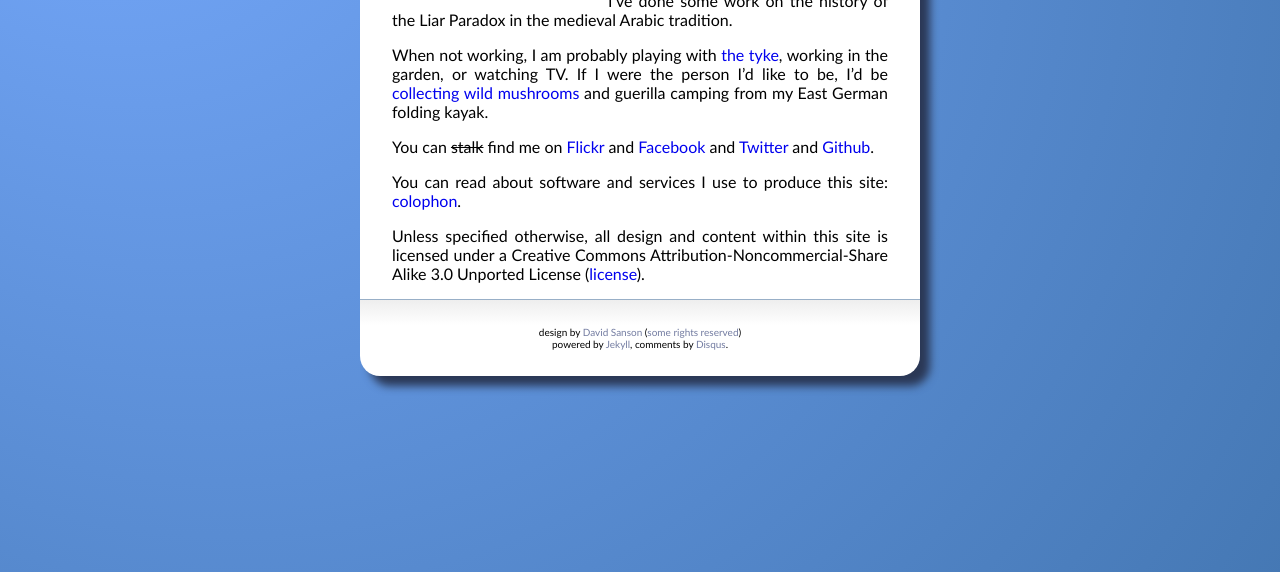
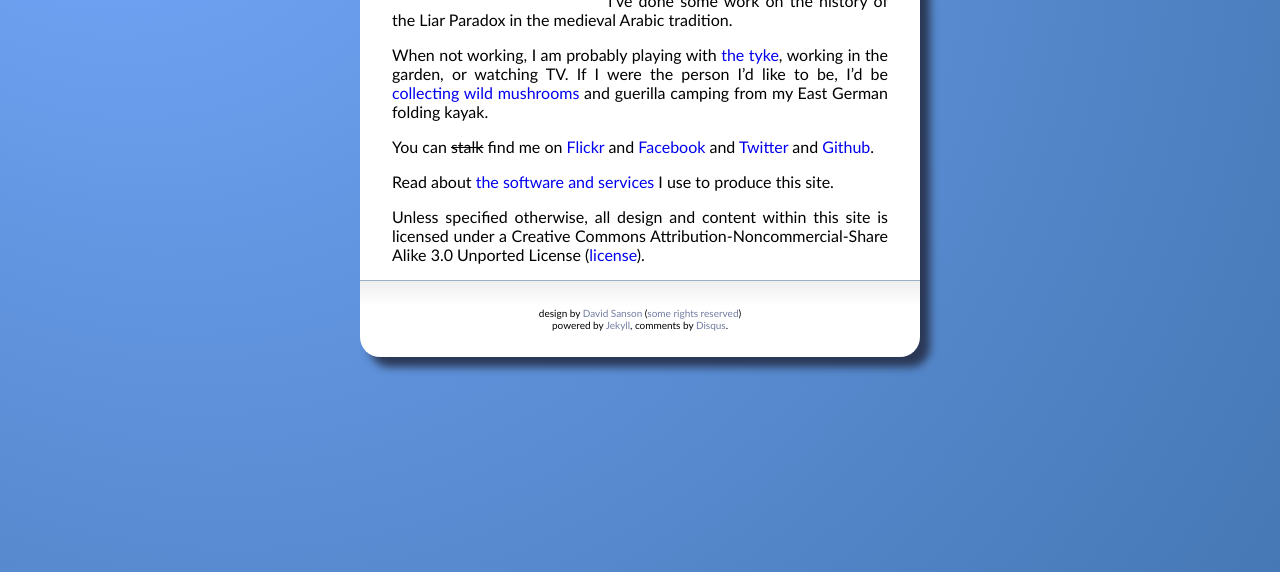
Before and after one commit to dsanson/dsanson.github.com, a Jekyll site: the page built from about-me.markdown, in a window 1280 px wide, cut to the strip 328-900 px from the top of the page. Built offline with Jekyll 4.4.1, drawn with Linux system fonts in a browser that asks for light colours; Markdown is read by kramdown in place of the engine named in the settings; comment, search, counter and statistics services are not loaded.

Commit message:
empty commit

```diff
--- a/about-me.markdown
+++ b/about-me.markdown
@@ -14,6 +14,6 @@ When not working, I am probably playing with [the tyke](http://flickr.com/photos
 
 You can ~~stalk~~ find me on [Flickr](http://www.flickr.com/photos/davsans/) and [Facebook](http://www.facebook.com/people/David_Sanson/12455093) and [Twitter](http://twitter.com/davsans22) and [Github](http://github.com/dsanson).
 
-You can read about software and services I use to produce this site: [colophon](/colophon.html).
+Read about [the software and services](/colophon.html) I use to produce this site.
 
 Unless specified otherwise, all design and content within this site is licensed under a Creative Commons Attribution-Noncommercial-Share Alike 3.0 Unported License ([license](/license.html)).
```
